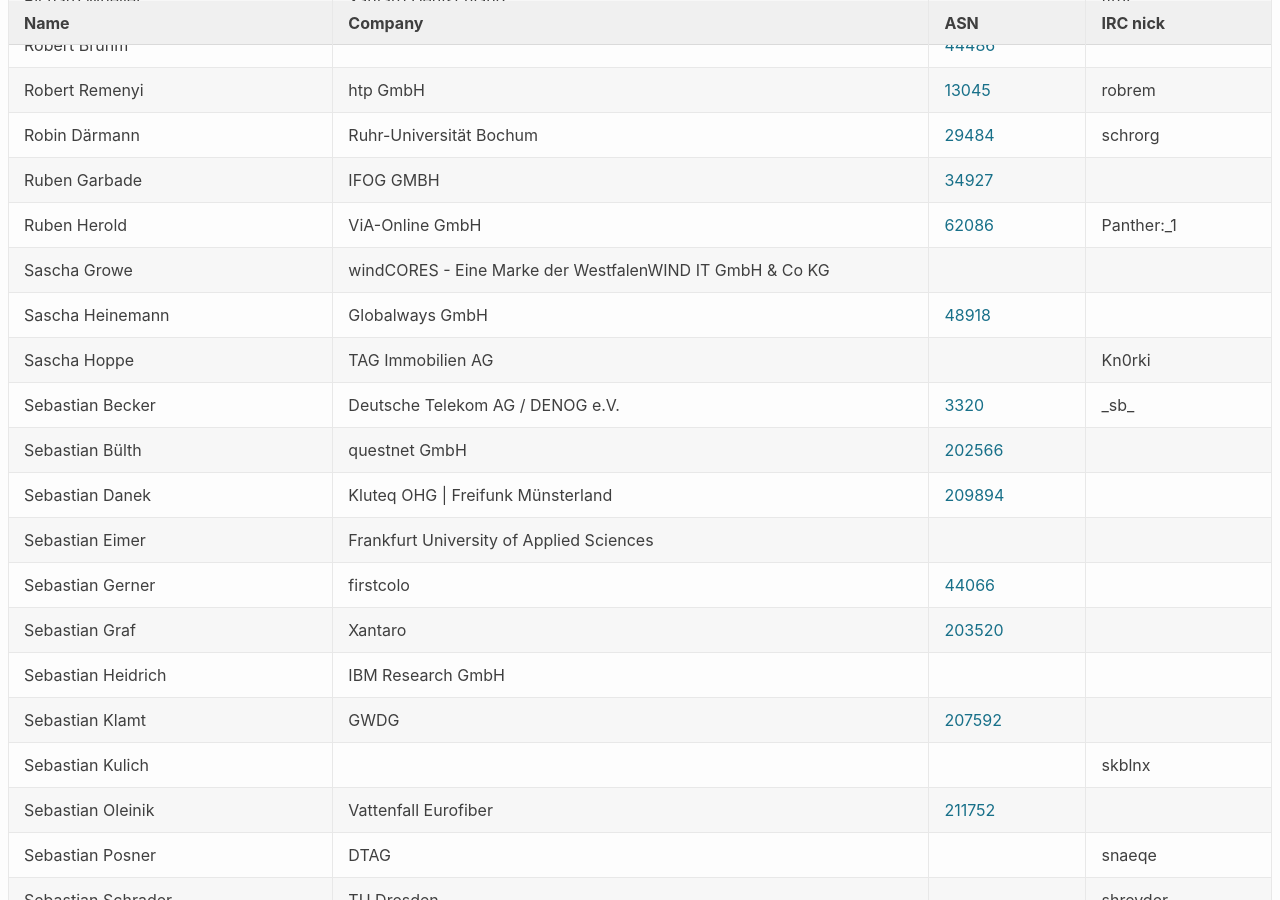
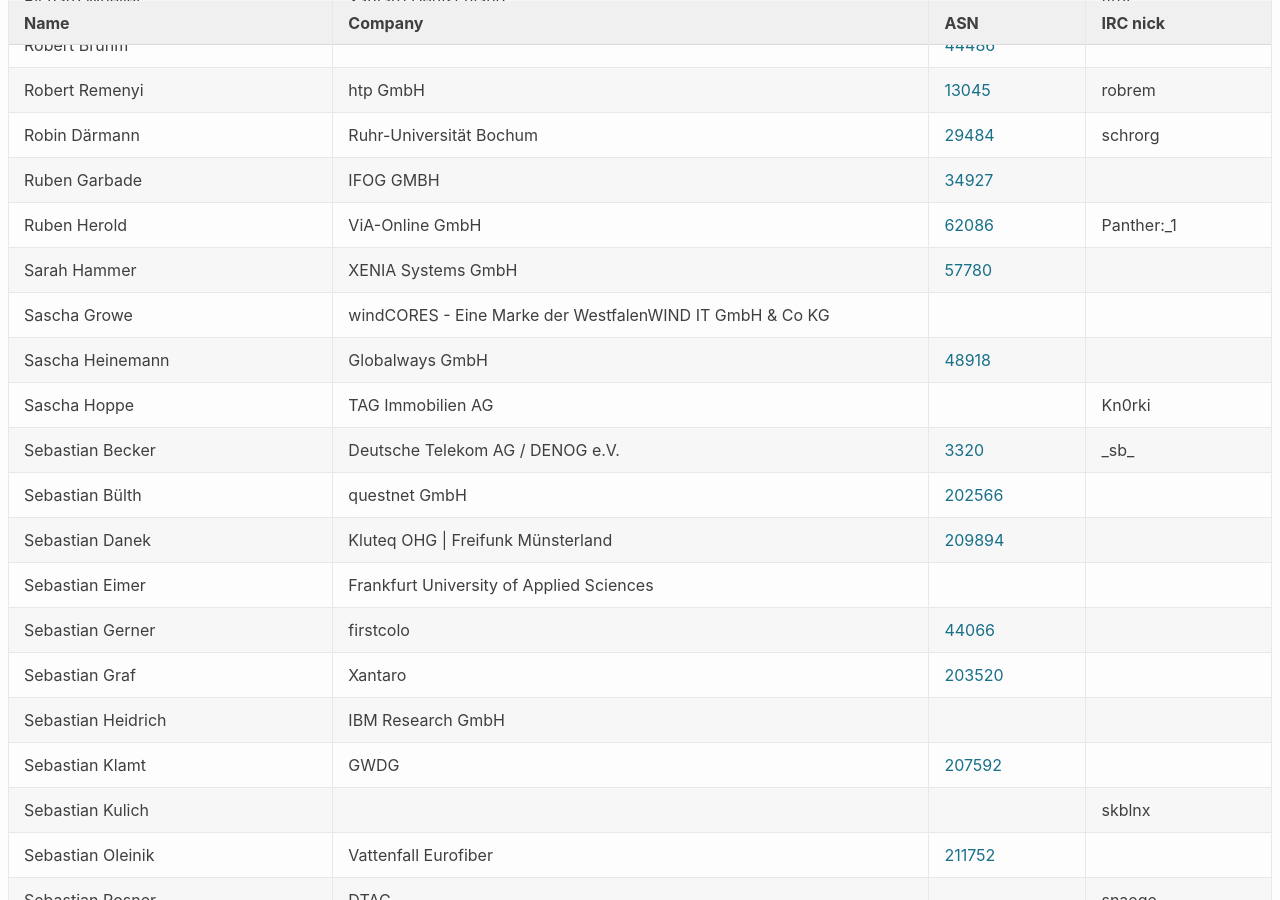
Before and after one commit to denog/pretix-attendeelist, a Jekyll site: the page built from denog15/index.md, in a window 1280 px wide and 900 px high, scrolled down 11314 px. Built offline with Jekyll 4.4.1, drawn with Linux system fonts in a browser that asks for light colours.

Commit message:
Latest data: Sat Oct 21 16:10:44 UTC 2023

```diff
--- a/_data/attendees_denog15_onsite.json
+++ b/_data/attendees_denog15_onsite.json
@@ -1518,6 +1518,12 @@
     "asn": "62086"
   },
   {
+    "name": "Sarah Hammer",
+    "company": "XENIA Systems GmbH",
+    "irc": null,
+    "asn": "57780"
+  },
+  {
     "name": "Sascha Growe",
     "company": "windCORES - Eine Marke der WestfalenWIND IT GmbH & Co KG",
     "irc": null,
```
